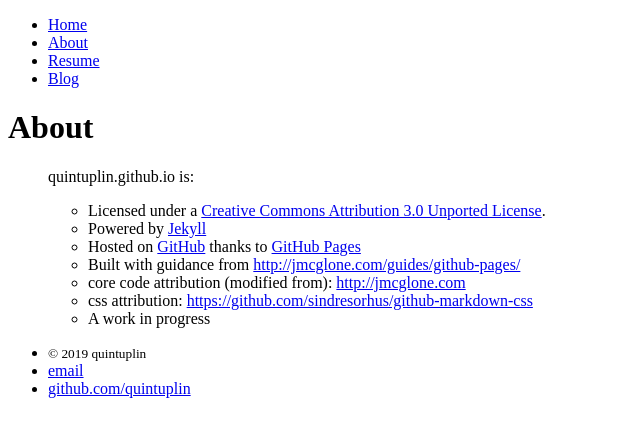
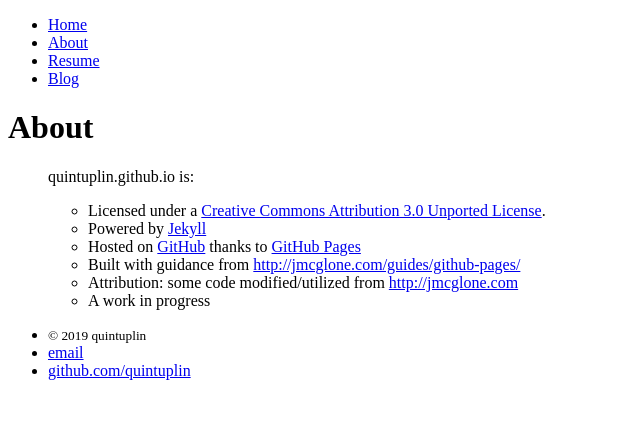
Before and after one commit to Quintuplin/quintuplin.github.io, a Jekyll site: the page built from about/index.html, in a window 1280 px wide. Shown: the top 437 px of the page, without its empty margins (0-640 px from the left). Built offline with Jekyll 4.4.1, drawn with Linux system fonts in a browser that asks for light colours.

Commit message:
Revert "Update index.html"
This reverts commit ddac06d57f4994586005a9de2729d725ee537668.

```diff
--- a/about/index.html
+++ b/about/index.html
@@ -11,8 +11,8 @@ title: About
 		<li>Powered by <a href="http://jekyllrb.com/" title="Jekyll">Jekyll</a></li>
 		<li>Hosted on <a href="http://github.com/quintuplin/quintuplin.github.io" title="This site hosted on GitHub">GitHub</a> thanks to <a href="http://pages.github.com/" title="GitHub Pages">GitHub Pages</a></li>
 		<li>Built with guidance from <a href="http://jmcglone.com/guides/github-pages/" title="http://jmcglone.com/guides/github-pages/">http://jmcglone.com/guides/github-pages/</a></li>
-		<li>core code attribution (modified from): <a href="http://jmcglone.com" title="http://jmcglone.com">http://jmcglone.com</a></li>
-		<li>css attribution: <a href="https://github.com/sindresorhus/github-markdown-css" title="https://github.com/sindresorhus/github-markdown-css">https://github.com/sindresorhus/github-markdown-css</a></li>
+		<li>Attribution: some code modified/utilized from <a href="http://jmcglone.com" title="http://jmcglone.com">http://jmcglone.com</a></li>
+
 		<li>A work in progress</li>
 	      </ul>
 	</ul>
```
